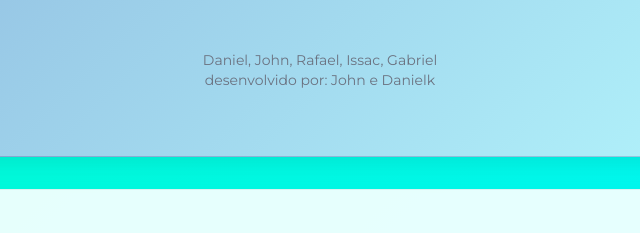
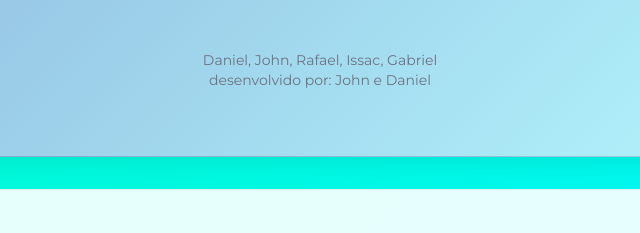
Before and after one commit to Dndev08/site-reiki, a plain HTML site: page index.html in a window 1280 px wide. Shown: the part 515-748 px from the top of the page, 320-960 px from the left. Drawn offline with nearby package versions, Linux system fonts and the light colour scheme.

Commit message:
Update index.html

```diff
--- a/index.html
+++ b/index.html
@@ -126,7 +126,7 @@
     <p class="text-xl text-gray-600">Uma jornada através da energia universal</p>
     <div class="mt-16 text-sm text-gray-500">
         <p>Daniel, John, Rafael, Issac, Gabriel</p>
-        <p>desenvolvido por: John e Danielk</p>
+        <p>desenvolvido por: John e Daniel</p>
     </div>
 </div>
 
```
